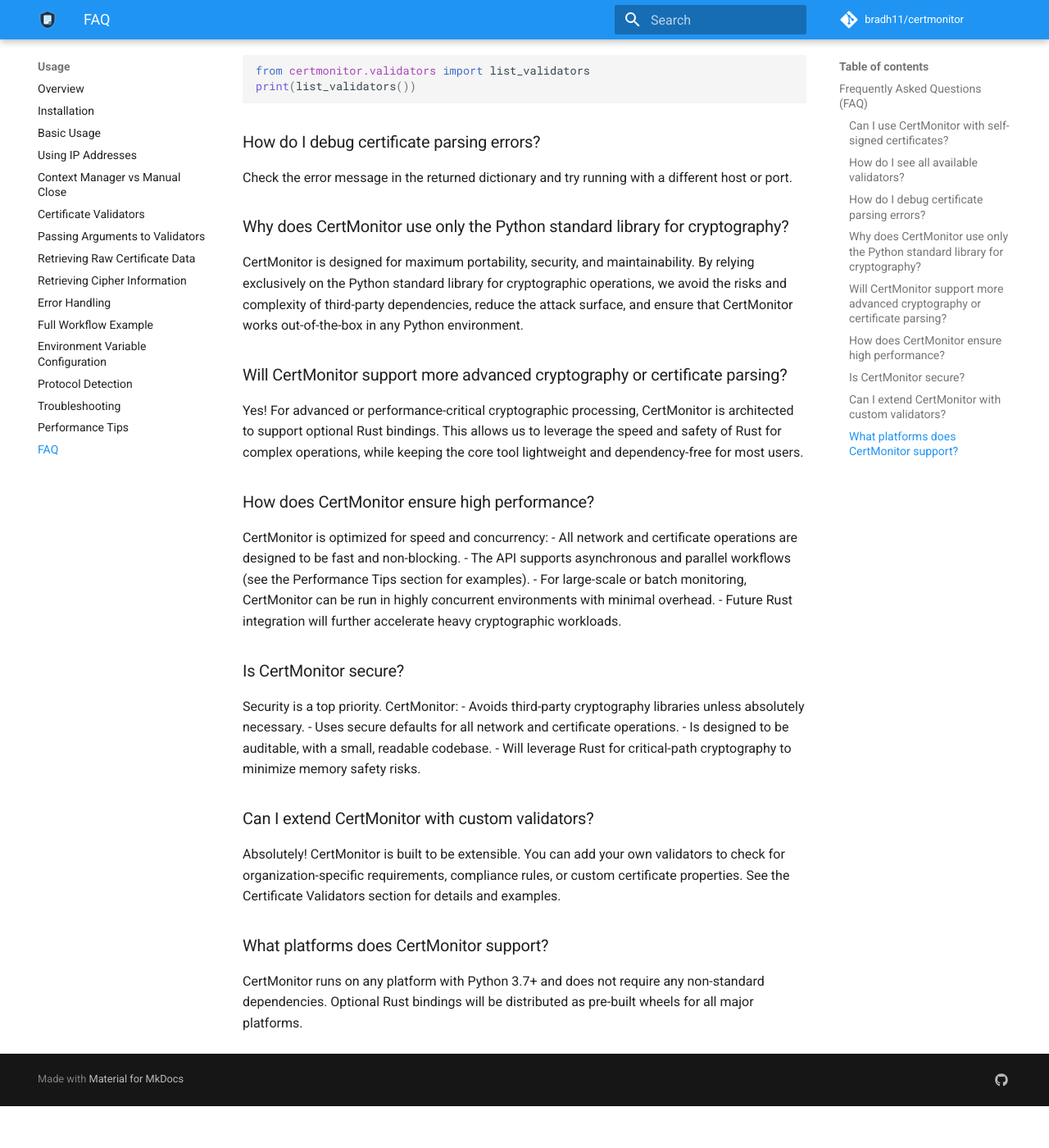
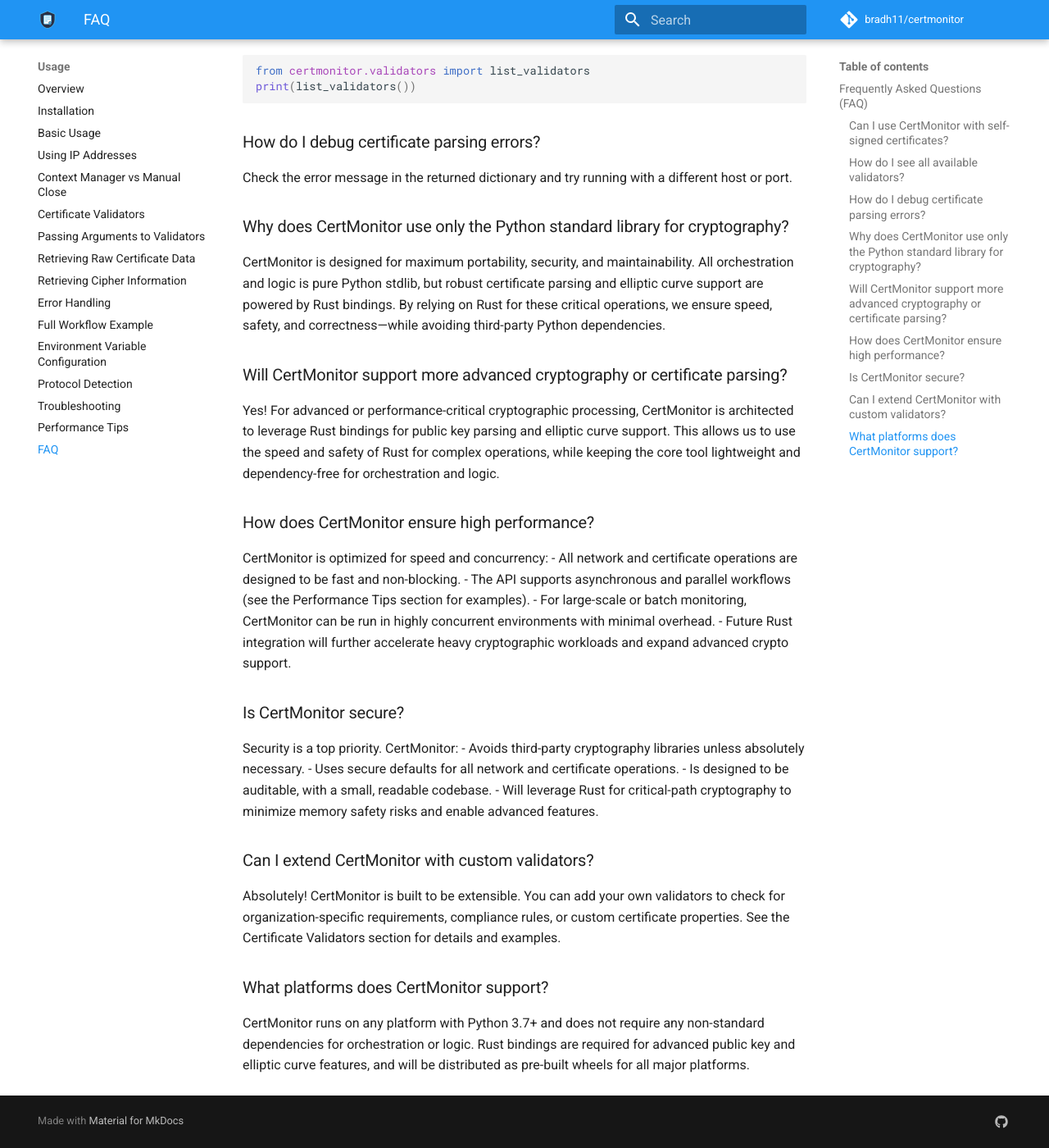
Before and after one commit to cdtomkins/certmonitor, an MkDocs documentation site: the page built from docs/usage/faq.md, in a window 1280 px wide and 1400 px high, scrolled down 403 px. Shown: the whole window at 82% size. Built offline with MkDocs 1.6.1 and Material for MkDocs 9.7.7, drawn with Linux system fonts in a browser that asks for light colours; comment, search, counter and statistics services are not loaded; before the commit the page ends 1752 px from its top, so only the background shows below that.

Commit message:
docs: enhance README and documentation with detailed explanations of Rust integration and features

```diff
--- a/docs/usage/faq.md
+++ b/docs/usage/faq.md
@@ -20,11 +20,11 @@
 
 ### Why does CertMonitor use only the Python standard library for cryptography?
 
-CertMonitor is designed for maximum portability, security, and maintainability. By relying exclusively on the Python standard library for cryptographic operations, we avoid the risks and complexity of third-party dependencies, reduce the attack surface, and ensure that CertMonitor works out-of-the-box in any Python environment.
+CertMonitor is designed for maximum portability, security, and maintainability. All orchestration and logic is pure Python stdlib, but robust certificate parsing and elliptic curve support are powered by Rust bindings. By relying on Rust for these critical operations, we ensure speed, safety, and correctness—while avoiding third-party Python dependencies.
 
 ### Will CertMonitor support more advanced cryptography or certificate parsing?
 
-Yes! For advanced or performance-critical cryptographic processing, CertMonitor is architected to support optional Rust bindings. This allows us to leverage the speed and safety of Rust for complex operations, while keeping the core tool lightweight and dependency-free for most users.
+Yes! For advanced or performance-critical cryptographic processing, CertMonitor is architected to leverage Rust bindings for public key parsing and elliptic curve support. This allows us to use the speed and safety of Rust for complex operations, while keeping the core tool lightweight and dependency-free for orchestration and logic.
 
 ### How does CertMonitor ensure high performance?
 
@@ -32,7 +32,7 @@
 - All network and certificate operations are designed to be fast and non-blocking.
 - The API supports asynchronous and parallel workflows (see the Performance Tips section for examples).
 - For large-scale or batch monitoring, CertMonitor can be run in highly concurrent environments with minimal overhead.
-- Future Rust integration will further accelerate heavy cryptographic workloads.
+- Future Rust integration will further accelerate heavy cryptographic workloads and expand advanced crypto support.
 
 ### Is CertMonitor secure?
 
@@ -40,7 +40,7 @@
 - Avoids third-party cryptography libraries unless absolutely necessary.
 - Uses secure defaults for all network and certificate operations.
 - Is designed to be auditable, with a small, readable codebase.
-- Will leverage Rust for critical-path cryptography to minimize memory safety risks.
+- Will leverage Rust for critical-path cryptography to minimize memory safety risks and enable advanced features.
 
 ### Can I extend CertMonitor with custom validators?
 
@@ -48,4 +48,4 @@
 
 ### What platforms does CertMonitor support?
 
-CertMonitor runs on any platform with Python 3.7+ and does not require any non-standard dependencies. Optional Rust bindings will be distributed as pre-built wheels for all major platforms.
+CertMonitor runs on any platform with Python 3.7+ and does not require any non-standard dependencies for orchestration or logic. Rust bindings are required for advanced public key and elliptic curve features, and will be distributed as pre-built wheels for all major platforms.
```
Also changed, not shown: README.md (+69 -57 lines), docs/index.md (+1 -1 lines), docs/usage/installation.md (+3 -3 lines).
